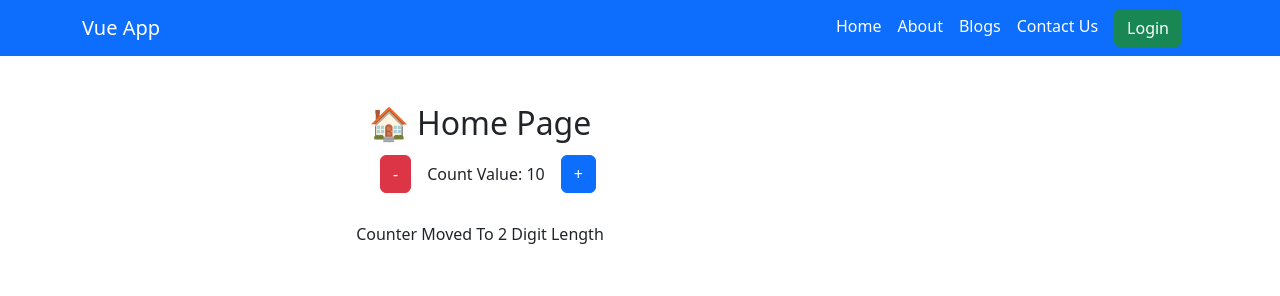
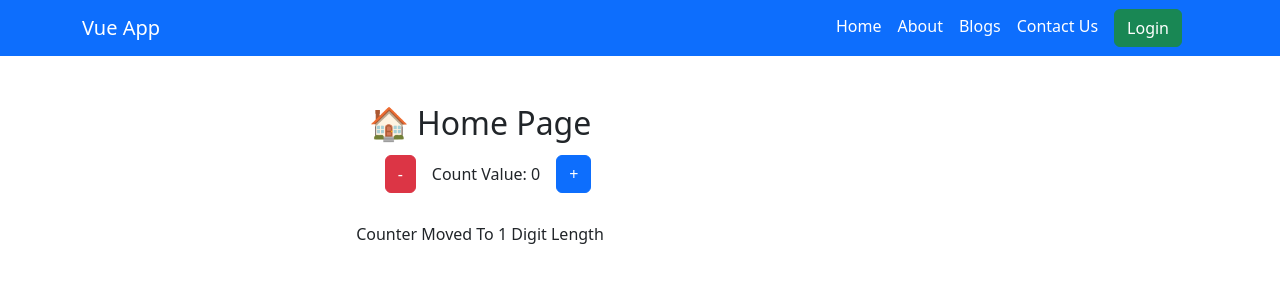
Before and after one commit to MohanManirul/vue-routing-pinia-follow, a Vue app: page / in a window 1280 px wide. Shown: the top 296 px of the page. Built offline with nearby package versions, Linux system fonts and the light colour scheme.

Commit message:
destructuring

```diff
--- a/src/components/Counter.vue
+++ b/src/components/Counter.vue
@@ -1,34 +1,22 @@
 
 <script setup>
-import { computed } from "vue";
+import { storeToRefs } from "pinia";
+
 import { useCounterStore } from "../stores/counter";
-    const store = useCounterStore();
-
-    function increment(){
-        store.count++ ;
-    }
-
-    function decrement(){
-        store.count-- ;
-    }
-
-    // const countDigitLength = store.count.toString().length ; প্রথমে এটা দেখাতে হবে
-
-   // const countDigitLength = computed(()=>store.count.toString().length) ;
-    // আমরা এটাকে computed property তে কনভার্ট করব এবং store এ মুভ করাব
-
+const  counterStore= useCounterStore()
+const { count ,  countDigitLength} = storeToRefs(counterStore);
 
 </script>
 
 <template>
 
 <div class="d-flex justify-content-center align-items-center gap-3" > <br /> <br />
-  <button class="btn btn-danger" @click="decrement">-</button>
-  <p class="mb-0">Count Value: {{ store.count }}</p>
-  <button class="btn btn-primary" @click="increment">+</button>
+  <button class="btn btn-danger" @click="counterStore.decrement">-</button>
+  <p class="mb-0">Count Value: {{ count }}</p>
+  <button class="btn btn-primary" @click="counterStore.increment">+</button>
 </div>
 <br />
-<p>Counter Moved To {{ store.countDigitLength }} Digit Length</p>
+<p>Counter Moved To {{ countDigitLength }} Digit Length</p>
 
 </template>
 
--- a/src/stores/counter.js
+++ b/src/stores/counter.js
@@ -2,11 +2,21 @@ import { defineStore } from "pinia";
 
 export const useCounterStore = defineStore("counter",{
     state:()=>({
-        count : 10
+        count : 0
     }),
 
     getters: {
         countDigitLength : (state)=>state.count.toString().length,
-    }
+    },
+    actions: {
 
-})
+        increment(){
+            this.count++ ;
+        },
+
+        decrement(){
+            this.count-- ;
+        }
+    },
+
+});
--- a/src/views/Home.vue
+++ b/src/views/Home.vue
@@ -1,8 +1,11 @@
 <script setup>
+import { storeToRefs } from "pinia";
 import Counter from "../components/Counter.vue"
 import { useAuthStore } from "../stores/auth"
 
-const authStore = useAuthStore();
+// const {isAuthenticated,user} = useAuthStore();
+
+const {isAuthenticated , user} =  storeToRefs(useAuthStore());
 
 
 </script>
@@ -13,8 +16,8 @@ const authStore = useAuthStore();
 
 
 
-    <div v-if="authStore.isAuthenticated">
-      User Name is : {{ authStore.user.name }}
+    <div v-if="isAuthenticated">
+      User Name is : {{ user.name }}
     </div>
 
     <Counter />
```
Also changed, not shown: src/components/Header.vue (+0 -13 lines).
